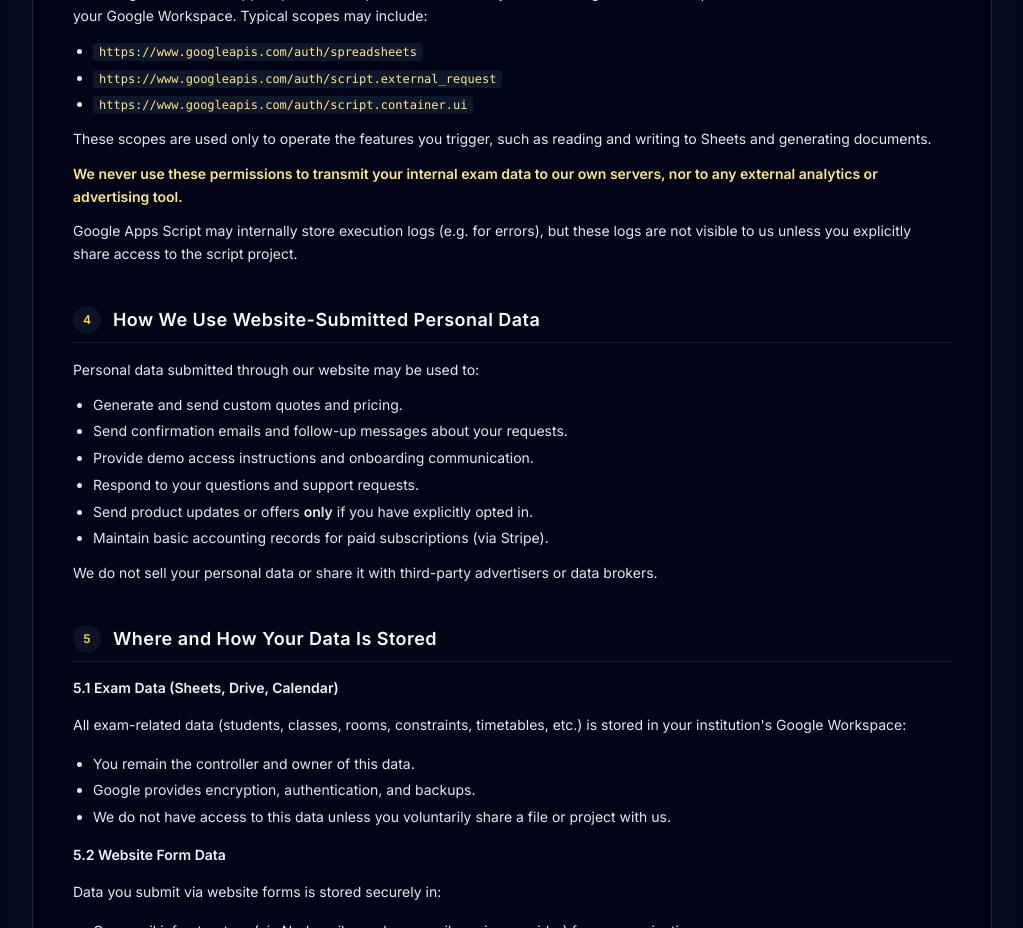
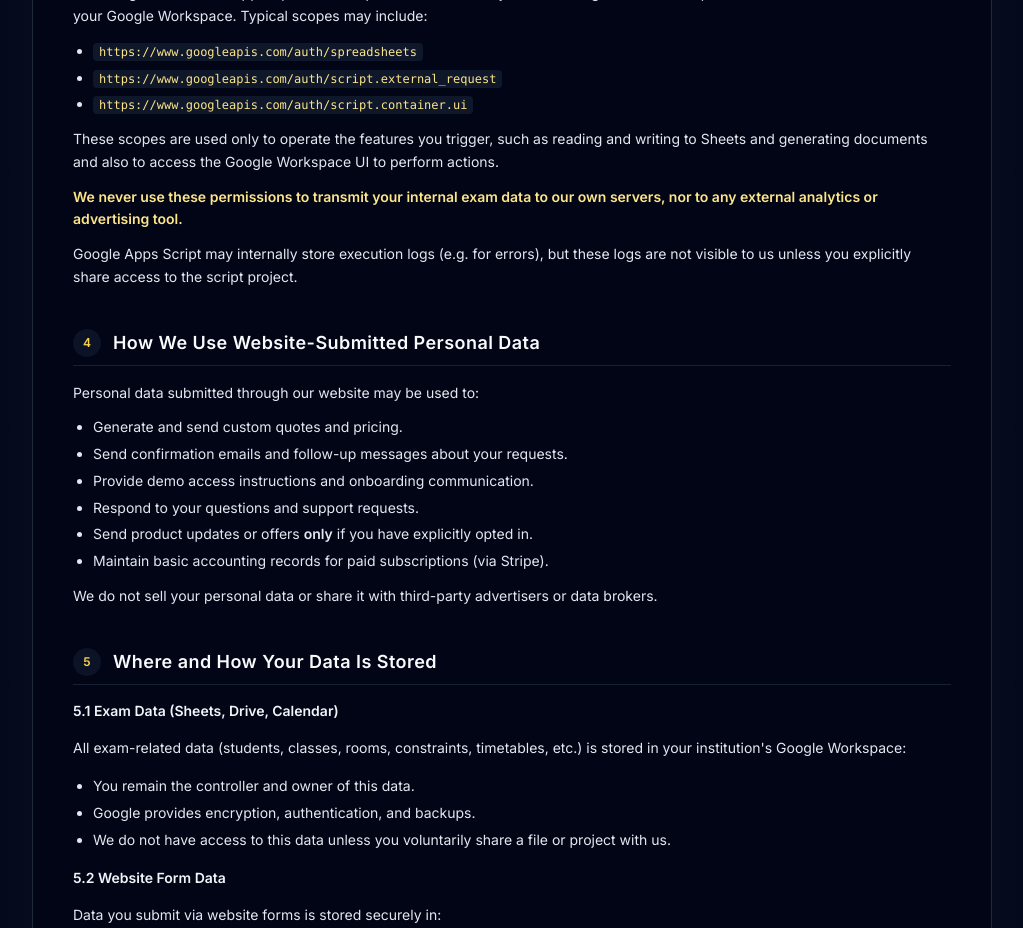
Before and after one commit to abdj206/classify-exam-webapp, a Next.js app: page /privacy-policy in a window 1280 px wide. Shown: the part 1860-2788 px from the top of the page, without its empty margins (128-1151 px from the left). Built offline with nearby package versions, Linux system fonts and the light colour scheme; a web font is replaced by a local one.

Commit message:
Website Update

```diff
--- a/app/privacy-policy/page.tsx
+++ b/app/privacy-policy/page.tsx
@@ -140,7 +140,7 @@
               </ul>
               <p>
                 These scopes are used only to operate the features you trigger, such as reading and
-                writing to Sheets and generating documents.
+                writing to Sheets and generating documents and also to access the Google Workspace UI to perform actions.
               </p>
               <p className="font-semibold text-amber-200">
                 We never use these permissions to transmit your internal exam data to our own
```
